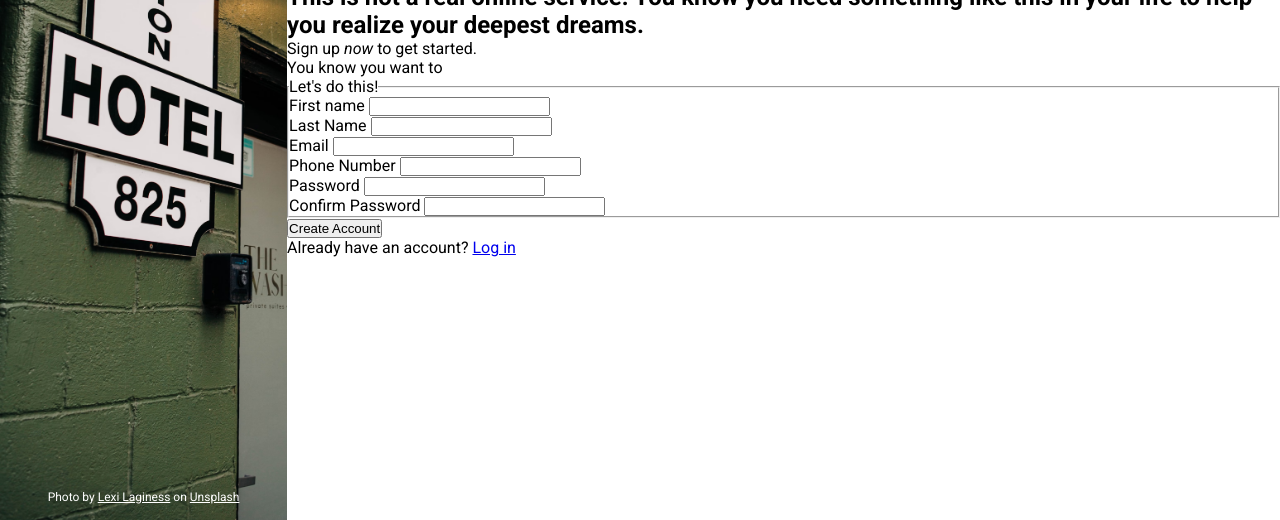
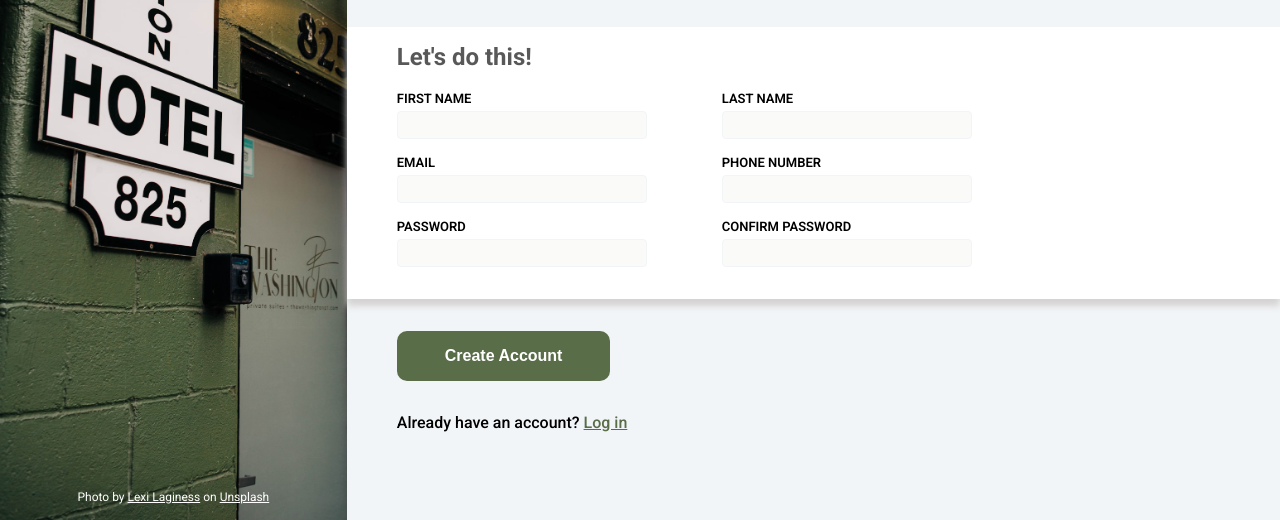
Before and after one commit to yurii-ruban/odin-signup, a plain HTML site: page index.html in a window 1280 px wide. Shown: the part 280-800 px from the top of the page. Drawn offline with Linux system fonts and the light colour scheme; a web font is replaced by a local one.

Commit message:
feat: finish with styling and basic validation
TODO: Add basic JS validation for password

```diff
--- a/css/styles.css
+++ b/css/styles.css
@@ -11,6 +11,10 @@
     box-sizing: border-box;
     margin: 0;
     padding: 0;
+
+    --left-space: 50px;
+    --main-background-color: #f2f5f7;
+    --link-green-color: #596D48;
 }
 
 body {
@@ -22,7 +26,8 @@ body {
 
 aside {
     position: relative;
-    flex-basis: 30%;
+    flex-basis: 40%;
+    min-width: 300px;
     background-image: url("../img/hotel.avif");
     background-size: cover;
 }
@@ -71,5 +76,110 @@ aside {
 main {
     display: flex;
     flex-direction: column;
-    justify-content: center;
+    background-color: var(--main-background-color);
 }
+
+.header {
+    padding-top: 12%;
+    padding-left: var(--left-space);
+    padding-right: 22%;
+    padding-bottom: 5%;
+}
+
+h2:last-child {
+    margin-top: 1.5em;
+}
+
+.controls {
+    border: none;
+    background-color: #fff;
+    box-shadow: 0px 7px 7px rgb(212, 210, 210);
+    padding-left: var(--left-space);
+    padding-top: 4em;
+    padding-bottom: 2em;
+    position: relative;
+
+    display: flex;
+    flex-direction: column;
+    gap: 1em;
+}
+
+.controls legend {
+    font-size: 24px;
+    font-weight: 700;
+    position: absolute;
+    top: 0.7em;
+    color:rgb(88, 88, 88);
+}
+
+.inputrow {
+    display: flex;
+    flex-direction: row;
+    gap: calc(var(--left-space) * 1.5);
+}
+
+.controlgroup {
+    display: flex;
+    flex-direction: column;
+    gap: 5px;
+
+    label {
+        font-size: 13px;
+        font-weight: 600;
+        text-transform: uppercase;
+    }
+
+    input {
+        border: none;
+        outline: none;
+        border: 1px solid var(--main-background-color);
+        border-radius: 4px;
+        background-color: rgb(250, 250, 249);
+        font-size: 15px;
+        width: 250px;
+        padding: 0.3em;
+    }
+
+    input:user-invalid {
+        border: 1px solid red;
+    }
+
+    input:user-valid {
+        border: 1px solid green;
+    }
+
+    input:focus {
+        border: 1px solid #1E4FD8;
+    }
+}
+
+button,
+.signin {
+    margin-left: var(--left-space);
+    font-size: 16px;
+}
+
+button {
+    background-color: var(--link-green-color);
+    color: white;
+    font-weight: 600;
+    padding: 1em 3em;
+    outline: none;
+    border: none;
+    border-radius: 10px;
+    cursor: pointer;
+    margin-top: 2em;
+
+    &:active {
+        color: rgb(0, 0, 0);
+    }
+}
+
+.signin {
+    margin-top: 2em;
+    font-weight: 500;
+
+    a {
+        color: var(--link-green-color);
+    }
+}
--- a/index.html
+++ b/index.html
@@ -25,9 +25,9 @@
         <div class="header">
             <h2>This is not a real online service! You know you need something like this in your life to help you
                 realize your deepest dreams.</h2>
-            <p>Sign up <em>now</em> to get started.</p>
+            <h2>Sign up <em>now</em> to get started.</h2>
 
-            <p>You know you want to</p>
+            <h2>You <em>know</em> you want to.</h2>
         </div>
 
         <form action="https://httpbin.org/post" method="post">
@@ -37,11 +37,11 @@
                 <div class="inputrow">
                     <div class="controlgroup">
                         <label for="name">First name</label>
-                        <input type="text" id="name" name="name">
+                        <input type="text" id="name" name="name" pattern="^([A-Z])+[a-zA-Z]*$" title="This field is required. Please input your valid name which contains only latin alphabet letters" minlength="2" maxlength="16" required>
                     </div>
                     <div class="controlgroup">
                         <label for="surname">Last Name</label>
-                        <input type="text" id="surname" name="surname">
+                        <input type="text" id="surname" pattern="^([A-Z])+[a-zA-Z]*$" title="Surname should start with capital letter and have more than 1 symbol!" name="surname">
                     </div>
                 </div>
 
@@ -52,24 +52,24 @@
                     </div>
                     <div class="controlgroup">
                         <label for="phone">Phone Number</label>
-                        <input type="text" pattern="" id="phone" name="phone">
+                        <input type="text" id="phone" name="phone" pattern="^[\+]?[\(]?[0-9]{3}[\)]?[\s]?[0-9]{2}[\s\-]?[0-9]{3}[\s\-]?[0-9]{2}[\s\-]?[0-9]{2}$"/>
                     </div>
                 </div>
 
                 <div class="inputrow">
                     <div class="controlgroup">
                         <label for="entrypassword">Password</label>
-                        <input type="password" id="entrypassword" required>
+                        <input type="password" id="entrypassword" minlength="6" maxlength="16" required>
                     </div>
                     <div class="controlgroup">
                         <label for="acceptpassword">Confirm Password</label>
-                        <input type="password" id="acceptpassword" name="password" required>
+                        <input type="password" id="acceptpassword" name="password" minlength="6" maxlength="16" required>
                     </div>
                 </div>
             </fieldset>
 
             <button type="submit">Create Account</button>
-            <p class="signin">Already have an account? <a href="#">Log in</a></p>
+            <p class="signin">Already have an account? <a href="#" target="_blank" rel="noopener noreferrer">Log in</a></p>
         </form>
     </main>
 </body>
```
